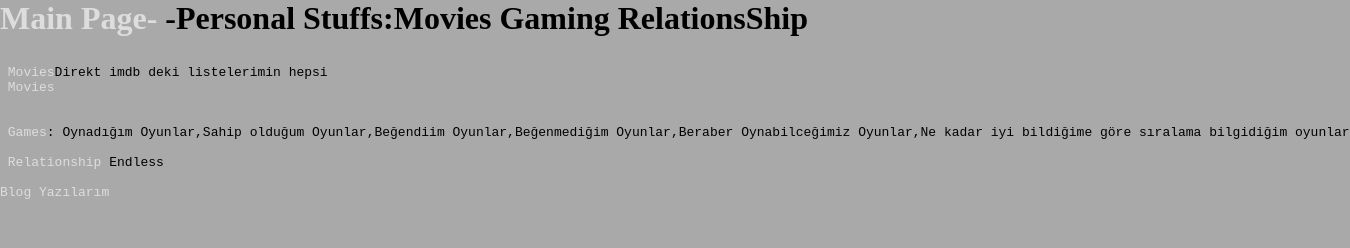
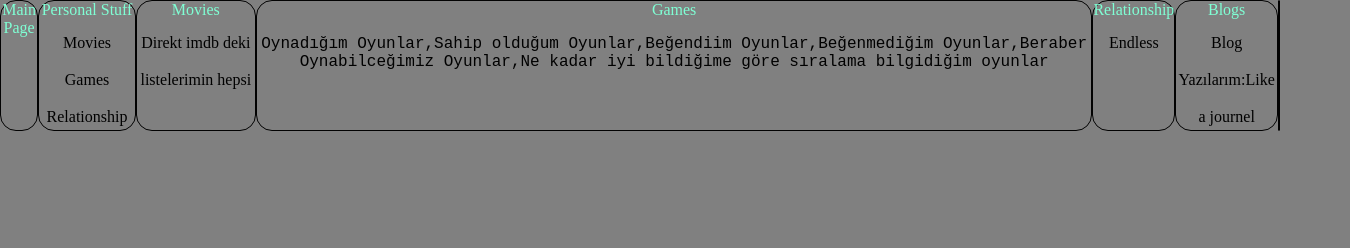
Before and after one commit to srgndrlk/webOf, a plain HTML site: page personal/personal.html in a window 1280 px wide. Shown: the whole page, 1350 px wide, since content can reach past the window. Drawn offline with Linux system fonts and the light colour scheme.

Commit message:
links fixes

```diff
--- a/personal/personal.html
+++ b/personal/personal.html
@@ -4,31 +4,37 @@
 <meta charset="UTF-8">
 <meta name="viewport" content="width=device-width, initial-scale=1.0">
 <title>personal Site</title>
-<link rel="stylesheet" href="../public/style.css"></head><body></body>
+<link rel="stylesheet" href="../public/style.css">
+<link rel="stylesheet" href="../public/flex.css"></head><body></body>
 </head>
 <body>
 
+<all>
+<header>
+<nav>
+<div><a id="link1" href="../">Main Page</a></div>
+
+<div><a id="link2" href="./personal.html">Personal Stuff</a>
+<span class="desc">Movies Games Relationship </span></div>
+
+<div><a href="movie.html"> Movies</a>
+<span class="desc">Direkt imdb deki listelerimin hepsi</span></div>
+
+<div><a href="game.html"> Games</a>
+<pre class="desc">Oynadığım Oyunlar,Sahip olduğum Oyunlar,Beğendiim Oyunlar,Beğenmediğim Oyunlar,Beraber Oynabilceğimiz Oyunlar,Ne kadar iyi bildiğime göre sıralama bilgidiğim oyunlar</pre></div>
+
+<div><a href="love.html"> Relationship</a>
+<span class="desc">Endless </span></div>
+
+<div><a href="blog.html"> Blogs</a>
+<span class="desc">Blog Yazılarım:Like a journel </span></div>
+
+<div></div>
+</nav>
+</header>
 
 
-<h1><a href="../index.html">Main Page-</a>
--Personal Stuffs:Movies Gaming RelationsShip</h1>
-
-<pre>
-
-<a href="movie.html"> Movies</a>Direkt imdb deki listelerimin hepsi
-<a href="../personal/movie.html"> Movies</a>
-
-
-<a href=""> Games</a>: Oynadığım Oyunlar,Sahip olduğum Oyunlar,Beğendiim Oyunlar,Beğenmediğim Oyunlar,Beraber Oynabilceğimiz Oyunlar,Ne kadar iyi bildiğime göre sıralama bilgidiğim oyunlar
-
-<a href=""> Relationship</a> Endless
-
-<a href="">Blog Yazılarım </a>
-
-
-
-</pre>
-
+</all>
 
 </body>
 </html>
```
Also changed, not shown: index.html (+1 -1 lines), info/info.html (+1 -1 lines), public/flex.css (renamed from flex.css).
